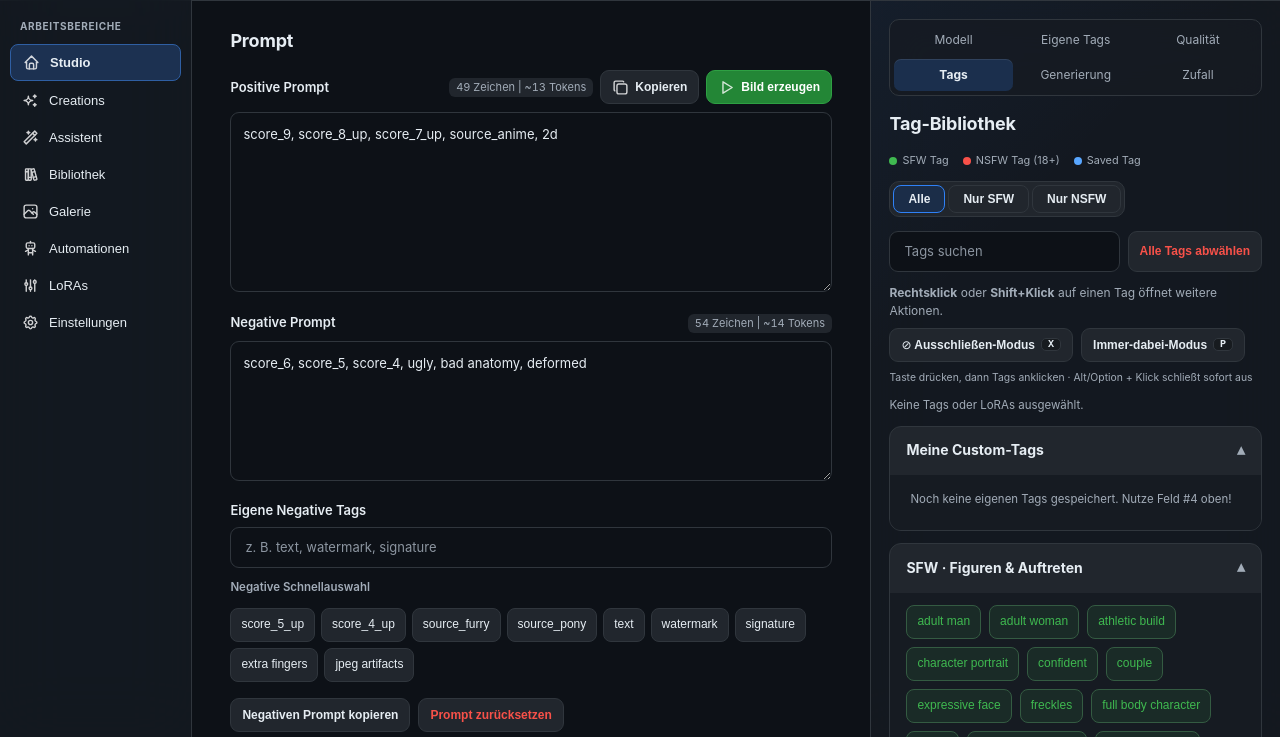
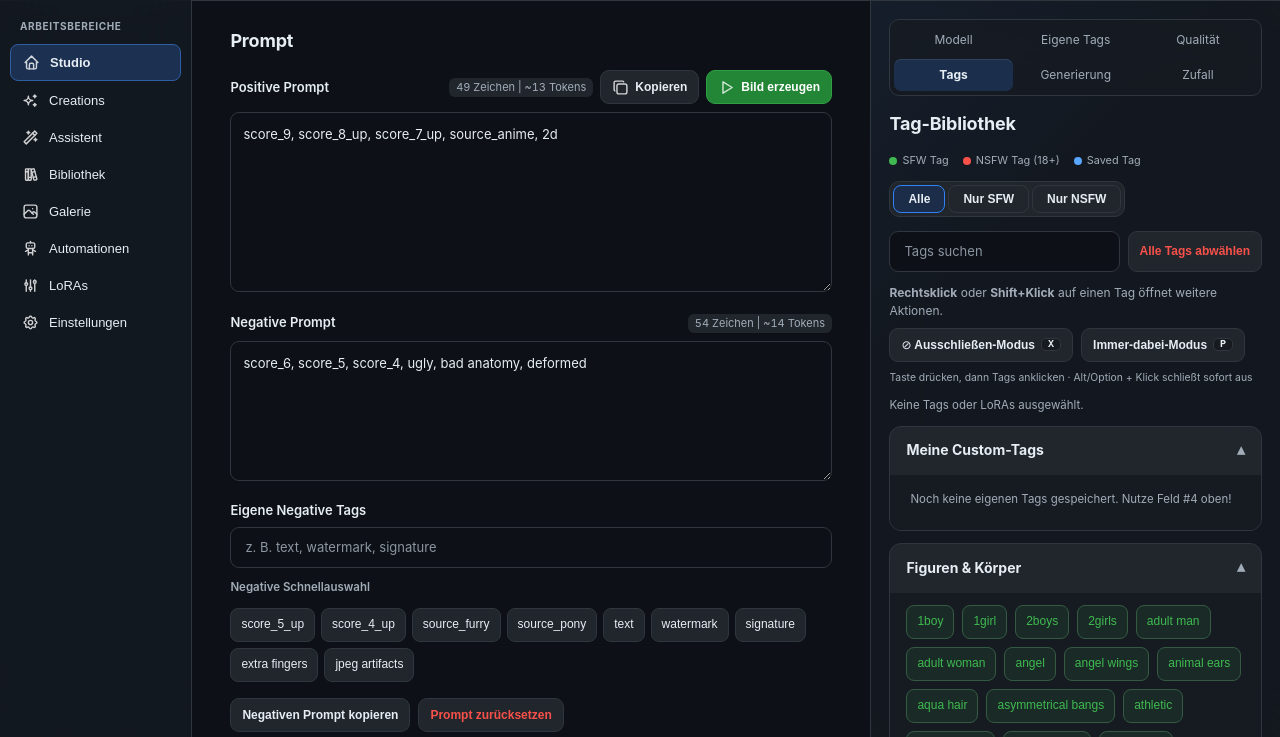
Before and after one commit to Harryerdtz/Promt_Master, a plain HTML site: page index.html in a window 1280 px wide. Shown: the part 63-800 px from the top of the page. Drawn offline with Linux system fonts and the light colour scheme; no server answers.

Commit message:
Unify SFW and NSFW tags into shared thematic categories

```diff
--- a/index.html
+++ b/index.html
@@ -1404,28 +1404,53 @@ const TAG_CATEGORIES = {
 };
 const previousCategories = Object.entries(LIBRARY);
 for (const key of Object.keys(LIBRARY)) delete LIBRARY[key];
+
+// Ein Thema pro Kategorie: die Kennzeichnung bleibt am einzelnen Tag erhalten.
+const CATEGORY_NAMES = {
+  "SFW · Figuren & Auftreten": "Figuren & Körper",
+  "SFW · Haare & Augen": "Haare & Augen",
+  "SFW · Kleidung & Accessoires": "Kleidung & Accessoires",
+  "SFW · Kunststil & Medium": "Kunststil & Medium",
+  "SFW · Kamera & Komposition": "Posen & Komposition",
+  "SFW · Orte & Natur": "Orte & Natur",
+  "SFW · Licht & Farbe": "Licht, Farbe & Stimmung",
+  "SFW · Stimmung & Ausdruck": "Mimik & Ausdruck",
+  "SFW · Wetter & Jahreszeiten": "Wetter & Jahreszeiten",
+  "SFW · Architektur & Innenräume": "Räume & Architektur",
+  "NSFW · Körper & Nacktheit": "Figuren & Körper",
+  "NSFW · Unterwäsche & Stoffe": "Kleidung & Accessoires",
+  "NSFW · Nähe & Berührung": "Nähe & Interaktion",
+  "NSFW · Posen & Blickwinkel": "Posen & Komposition",
+  "NSFW · Fetisch & Accessoires": "Accessoires & Rollenspiel",
+  "NSFW · Licht & Kulisse": "Licht, Farbe & Stimmung",
+  "NSFW · Szenen & Räume": "Räume & Architektur",
+  "NSFW · Einfache Bildstile": "Kunststil & Medium",
+  "Qualität & Rendering": "Qualität & Rendering",
+  "Anime, Hentai & Stile": "Kunststil & Medium",
+  "Charakter & Hentai Traits": "Figuren & Körper",
+  "NSFW Gestik, Mimik & Liquid": "Mimik & Ausdruck",
+  "Intimität & Sex-Posen": "Nähe & Interaktion",
+  "Kleidung, Fetisch & Nudity": "Kleidung & Accessoires",
+  "Fetisch, BDSM & Tropes": "Accessoires & Rollenspiel",
+  "Umgebung & Locations": "Orte & Natur",
+  "Beleuchtung & Stimmung": "Licht, Farbe & Stimmung",
+  "Porträt & Alltag": "Posen & Komposition"
+};
 const placedTags = new Set();
-for (const [name, group] of Object.entries(TAG_CATEGORIES)) {
-  LIBRARY[name] = { sfw: [], nsfw: [] };
+function addCategoryTags(name, group) {
+  const title = CATEGORY_NAMES[name.trim()];
+  if (!title) throw new Error("Unbekannte Tag-Kategorie: " + name);
+  const target = LIBRARY[title] ||= { sfw: [], nsfw: [] };
   for (const mode of ["sfw", "nsfw"]) {
     for (const tag of group[mode]) {
       if (placedTags.has(tag)) continue;
       placedTags.add(tag);
-      LIBRARY[name][mode].push(tag);
+      target[mode].push(tag);
     }
   }
 }
-for (const [name, group] of previousCategories) {
-  const remaining = { sfw: [], nsfw: [] };
-  for (const mode of ["sfw", "nsfw"]) {
-    for (const tag of group[mode]) {
-      if (placedTags.has(tag)) continue;
-      placedTags.add(tag);
-      remaining[mode].push(tag);
-    }
-  }
-  if (remaining.sfw.length || remaining.nsfw.length) LIBRARY[name.trim()] = remaining;
-}
+for (const [name, group] of Object.entries(TAG_CATEGORIES)) addCategoryTags(name, group);
+for (const [name, group] of previousCategories) addCategoryTags(name, group);
 for (const group of Object.values(LIBRARY)) {
   group.sfw.sort((a, b) => a.localeCompare(b, "en"));
   group.nsfw.sort((a, b) => a.localeCompare(b, "en"));
```
